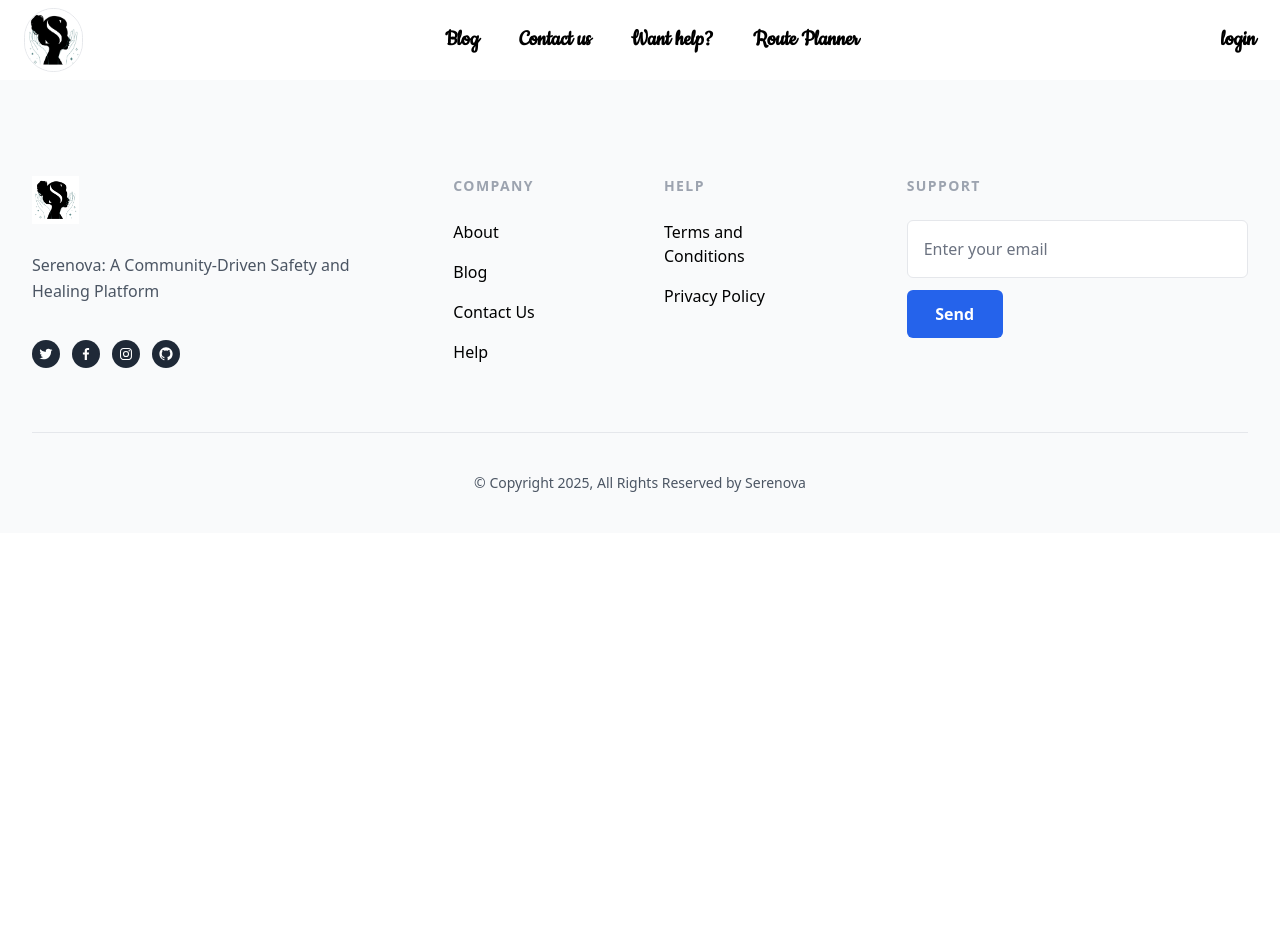
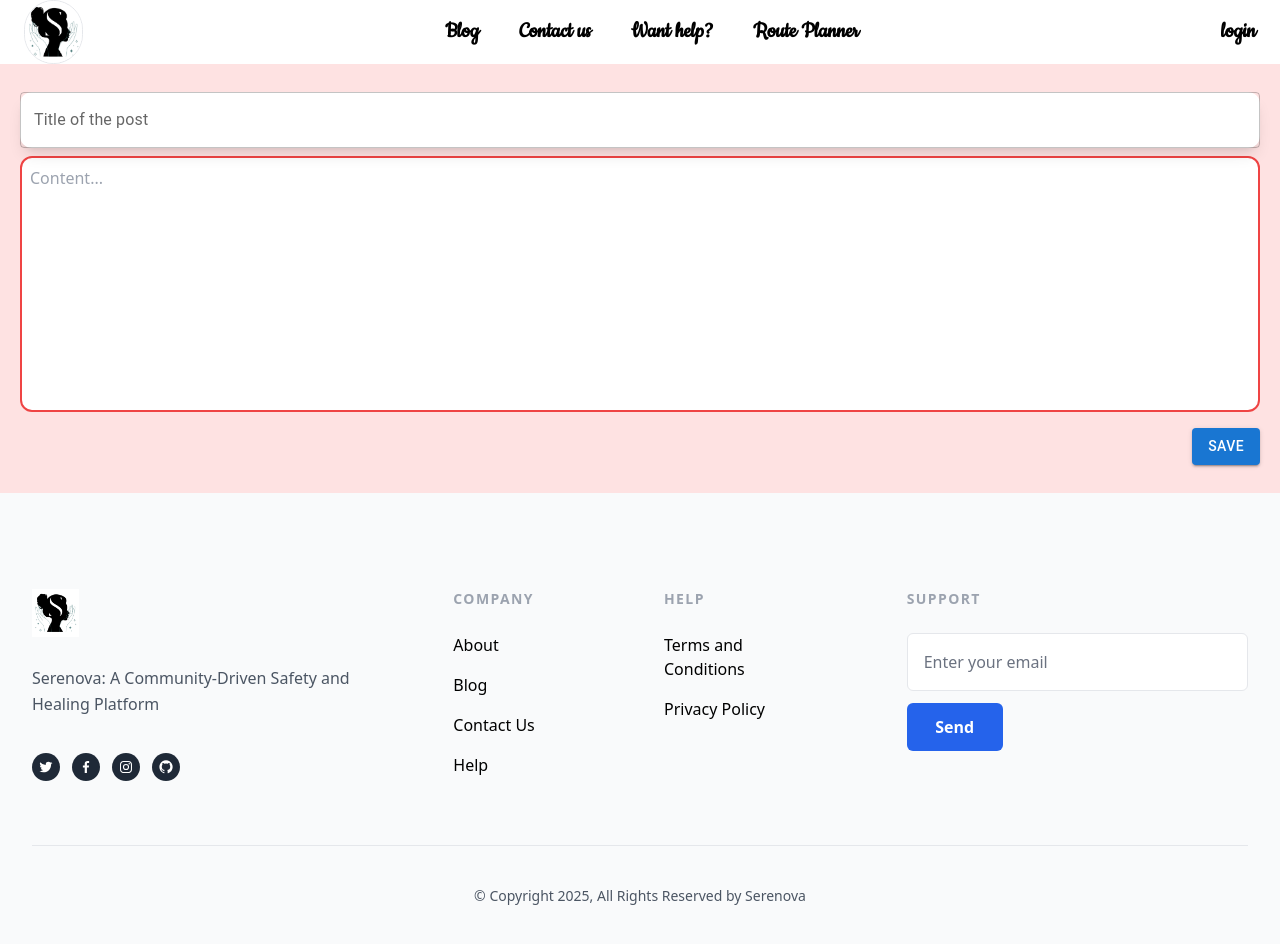
Before and after one commit to Aryan030204/Serenova-Empowering-Women--Protecting-Futures, a React (Vite) app in the folder client/: page /stories/1/edit in a window 1280 px wide. Before the commit the page ends 800 px from the top, so only its background shows below. Built offline with nearby package versions, Linux system fonts and the light colour scheme; no server answers; a web font is replaced by a local one.

Commit message:
feat: add MyPosts and EditPost components, update routing and improve Drafts header

```diff
--- a/client/src/App.jsx
+++ b/client/src/App.jsx
@@ -17,6 +17,8 @@ import SavedPost from "./pages/SavedPost";
 import CreatePost from "./components/CreatePost";
 import Drafts from "./components/Drafts";
 import DraftPost from "./pages/DraftPost";
+import MyPosts from "./pages/MyPosts";
+import EditPost from "./pages/EditPost";
 function App() {
   const user = localStorage.getItem("user");
   return (
@@ -41,6 +43,8 @@ function App() {
             <Route path="/posts/new" element={user && <CreatePost />} />
             <Route path="/user/drafts" element={user && <Drafts />} />
             <Route path="/user/draft/:id" element={<DraftPost />} />
+            <Route path="/user/posts" element={<MyPosts />} />
+            <Route path="/stories/:id/edit" element={<EditPost/>}/>
           </Routes>
           <Footer />
         </div>
--- a/client/src/components/Drafts.jsx
+++ b/client/src/components/Drafts.jsx
@@ -23,7 +23,7 @@ const Drafts = () => {
   return (
     <>
       <div className="flex flex-col justify-center items-center p-3 gap-[1rem]">
-        <h1 className="text-4xl font-bold my-2">Saved Posts</h1>
+        <h1 className="text-4xl font-bold my-2">Draft Posts</h1>
         <div className="flex flex-col gap-[2rem] items-center justify-center">
           {draftPosts.map((i) => {
             console.log(i);
--- a/client/src/components/UserActivityNavbar.jsx
+++ b/client/src/components/UserActivityNavbar.jsx
@@ -8,14 +8,9 @@ const UserActivityNavbar = () => {
           <h1>Create</h1>
         </div>
       </Link>
-      <Link>
+      <Link to={"/user/posts"}>
         <div className="flex w-full items-center justify-center bg-red-600 text-white font-semibold p-1 rounded-lg cursor-pointer">
           <h1>My posts</h1>
-        </div>
-      </Link>
-      <Link>
-        <div className="flex w-full items-center justify-center bg-red-600 text-white font-semibold p-1 rounded-lg cursor-pointer">
-          <h1>Manage posts</h1>
         </div>
       </Link>
       <Link to={"/user/drafts"}>
--- /dev/null
+++ b/client/src/pages/EditPost.jsx
@@ -0,0 +1,74 @@
+import { Button, TextField } from "@mui/material";
+import axios from "axios";
+import { useEffect, useState } from "react";
+import { SERVER_URL } from "../utils/config";
+import { useParams } from "react-router";
+import {toast, ToastContainer} from "react-toastify";
+import "react-toastify/dist/ReactToastify.css";
+
+const EditPost = () => {
+  const [post, setPost] = useState({ title: "", content: "" });
+  const { id } = useParams();
+
+  const getPost = async () => {
+    try {
+      const res = await axios.get(`${SERVER_URL}/user/stories/drafts/${id}`, {
+        withCredentials: true,
+      });
+      setPost(res.data.draft);
+    } catch (err) {
+      console.error("Failed to fetch draft:", err);
+    }
+  };
+
+  const handleEdit = async () => {
+    try {
+      await axios.put(
+        SERVER_URL + `/stories/${id}`,
+        {
+          title: post.title,
+          content: post.content,
+        },
+        {
+          withCredentials: true,
+        }
+      );
+      toast.success("Post updated successfully!");
+    } catch (err) {
+      console.error("Error updating post:", err);
+    }
+  };
+
+  useEffect(() => {
+    getPost();
+  }, []);
+
+  return (
+    <div className="flex flex-col gap-2 items-center justify-start h-full bg-red-100 p-5">
+      <div className="flex flex-col my-2 items-center gap-2 w-full h-full">
+        <TextField
+          id="outlined-basic"
+          label="Title of the post"
+          variant="outlined"
+          className="w-full bg-white rounded-xl border-red-500 shadow-lg"
+          value={post.title}
+          onChange={(e) => setPost({ ...post, title: e.target.value })}
+        />
+        <textarea
+          className="w-full border-2 border-red-500 p-2 h-64 rounded-xl resize-none"
+          placeholder="Content..."
+          value={post.content}
+          onChange={(e) => setPost({ ...post, content: e.target.value })}
+        />
+      </div>
+      <div className="flex w-full justify-end gap-5">
+        <Button variant="contained" className="shadow-lg" onClick={handleEdit}>
+          SAVE
+        </Button>
+      </div>
+      <ToastContainer/>
+    </div>
+  );
+};
+
+export default EditPost;
--- /dev/null
+++ b/client/src/pages/MyPosts.jsx
@@ -0,0 +1,79 @@
+import axios from "axios";
+import { Pencil, Trash2 } from "lucide-react";
+import { useEffect, useState } from "react";
+import { Link } from "react-router";
+import { SERVER_URL } from "../utils/config";
+import { toast, ToastContainer } from "react-toastify";
+import "react-toastify/dist/ReactToastify.css";
+
+const MyPosts = () => {
+  const [myPosts, setMyPosts] = useState([]);
+  const user = JSON.parse(localStorage.getItem("user"));
+  const getMyPosts = async () => {
+    try {
+      const res = await axios.get(SERVER_URL + `/${user._id}/stories`, {
+        withCredentials: true,
+      });
+      console.log(res.data.stories);
+      setMyPosts(res.data.stories);
+    } catch (err) {
+      console.log(err);
+    }
+  };
+
+  const handleDelete = async (id) => {
+    try {
+      await axios.delete(SERVER_URL + `/stories/${id}`, {
+        withCredentials: true,
+      });
+      toast.success("Post deleted successfully");
+      getMyPosts();
+    } catch (err) {
+      console.log(err);
+    }
+  };
+  useEffect(() => {
+    getMyPosts();
+  }, []);
+  return (
+    <div>
+      <div className="flex flex-col justify-center items-center p-3 gap-[1rem]">
+        <h1 className="text-4xl font-bold my-2">My Posts</h1>
+        <div className="flex flex-col gap-[2rem] items-center justify-center">
+          {myPosts.map((i) => {
+            console.log(i);
+            return (
+              <>
+                <Link>
+                  <div className="flex flex-col gap-5 items-start p-3 bg-purple-600 rounded-xl shadow-lg shadow-purple-400">
+                    <div className="flex gap-2">
+                      <h1 className="text-xl font-bold text-white">
+                        {i.title}
+                      </h1>
+                      <div className="flex h-full items-center ml-4 gap-2">
+                        <Link to={`/stories/${i._id}/edit`}>
+                          <button className="bg-white p-2 rounded-lg font-bold hover:bg-gray-200">
+                            <Pencil color="green" />
+                          </button>
+                        </Link>
+                        <button
+                          onClick={() => handleDelete(i._id)}
+                          className="bg-white p-2 rounded-lg hover:bg-gray-200"
+                        >
+                          <Trash2 color="red" />
+                        </button>
+                      </div>
+                    </div>
+                  </div>
+                </Link>
+              </>
+            );
+          })}
+        </div>
+        <ToastContainer />
+      </div>
+    </div>
+  );
+};
+
+export default MyPosts;
```
